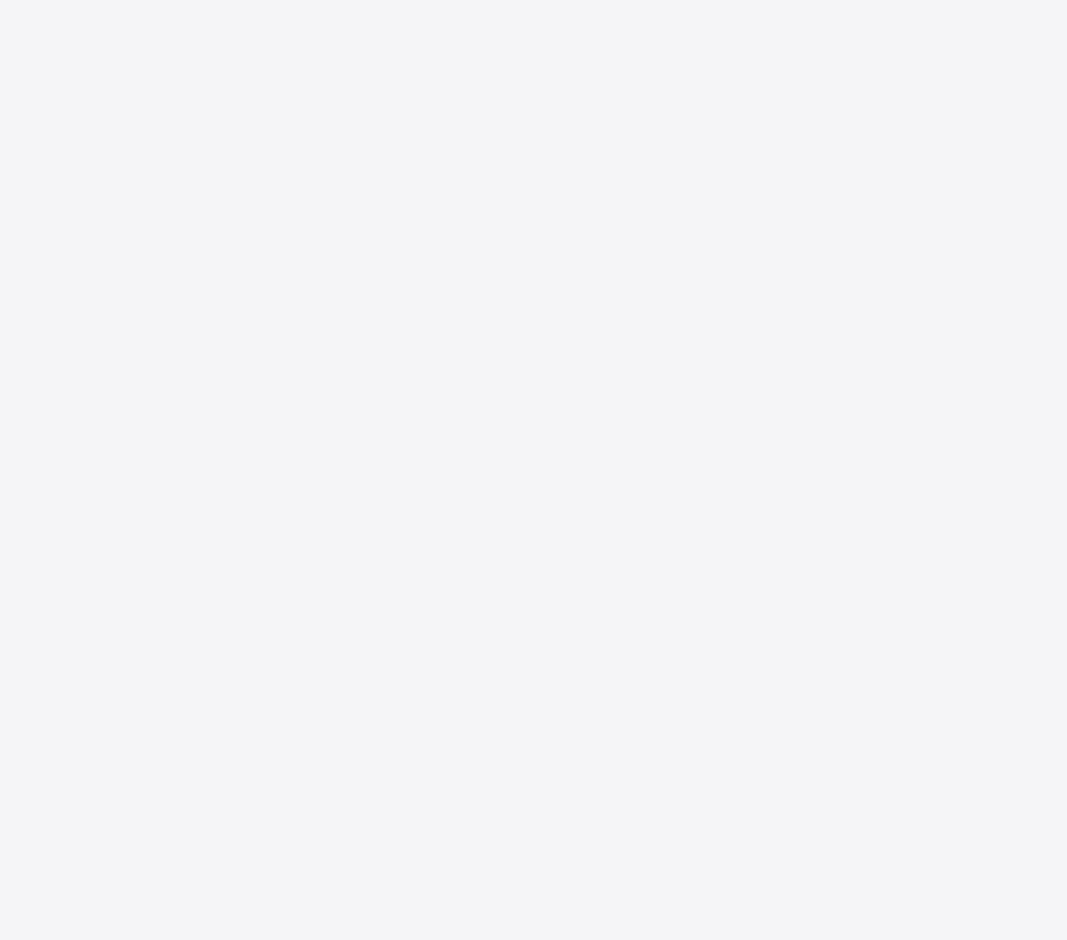
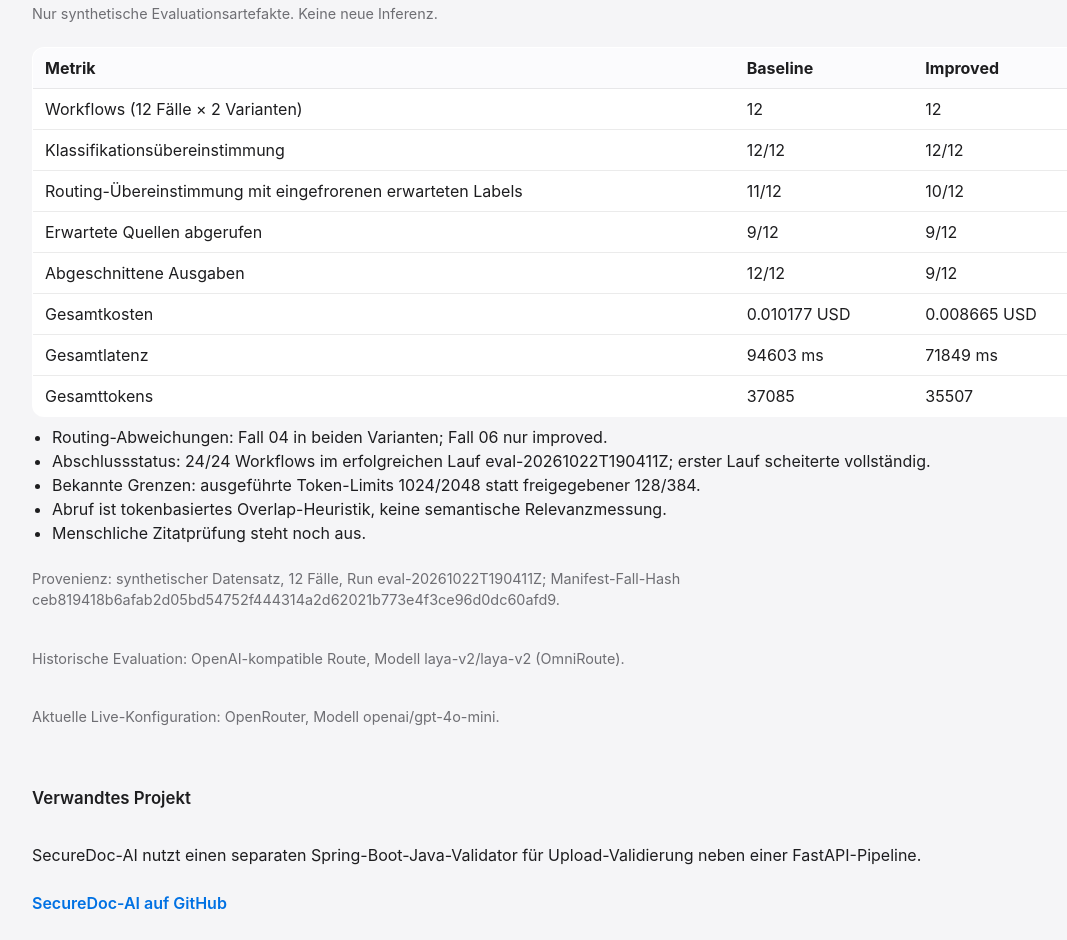
Before and after one commit to siliconsagenerd/prozesspilot, a Vue app in the folder frontend/: page / in a window 1280 px wide. Shown: the part 680-1620 px from the top of the page, without its empty margins (72-1139 px from the left). Before the commit the page ends 800 px from the top, so only its background shows below. Built offline with nearby package versions, Linux system fonts and the light colour scheme.

Commit message:
polish: public demo narrative, eval summary, footer

```diff
--- a/frontend/index.html
+++ b/frontend/index.html
@@ -5,7 +5,7 @@
     <meta name="viewport" content="width=device-width, initial-scale=1.0" />
     <meta name="theme-color" content="#f5f5f7" />
     <meta name="description" content="ProzessPilot – Customer Inquiry Workflow Copilot" />
-    <title>ProzessPilot</title>
+    <title>ProzessPilot – AI-Assisted Customer Support</title>
   </head>
   <body>
     <div id="app"></div>
--- a/frontend/src/App.vue
+++ b/frontend/src/App.vue
@@ -24,6 +24,11 @@
         </transition>
       </router-view>
     </main>
+    <footer class="site-footer">
+      <span>Vishrut Pandey</span>
+      <a href="https://github.com/siliconsagenerd/prozesspilot" target="_blank" rel="noopener noreferrer">GitHub</a>
+      <span>SQL: SQLite / PostgreSQL via SQLAlchemy</span>
+    </footer>
   </div>
 </template>
 <script setup lang="ts">
@@ -55,6 +60,7 @@ import { t, toggleLocale } from "./i18n";
     line-height: 1.5;
   }
   .app { max-width: 1120px; margin: 0 auto; padding: 1.25rem 1.5rem 3rem; }
+  .site-footer { margin-top: 2rem; padding-top: 1rem; border-top: 1px solid var(--border); color: var(--text-2); font-size: .85rem; display: flex; gap: 1rem; flex-wrap: wrap; }
   .topbar {
     display: flex; justify-content: space-between; align-items: center;
     margin-bottom: 1.5rem; padding: .75rem 1rem;
--- a/frontend/src/i18n.ts
+++ b/frontend/src/i18n.ts
@@ -90,6 +90,30 @@ const messages: Record<Locale, Record<string, string>> = {
     "demo.approvalState": "Freigabestatus",
     "demo.noSending": "Kundensenden bleibt deaktiviert. Keine Freigabe oder Änderung in der öffentlichen Demo.",
     "demo.back": "Zurück zur Übersicht",
+    "demo.policyNote": "Ein gemeldeter Defekt bedeutet nicht, dass das Produkt genutzt wurde. Defektbeschwerden können Ersatz oder Reparatur rechtfertigen. Die 30-Tage-Rückgabe gilt nur für ungenutzte Produkte in Originalverpackung. Dies sind separate Richtlinien, keine widersprüchlichen Angebote.",
+    "landing.eval.title": "Schreibgeschützte Evaluationszusammenfassung",
+    "landing.eval.readonly": "Nur synthetische Evaluationsartefakte. Keine neue Inferenz.",
+    "landing.eval.metric": "Metrik",
+    "landing.eval.workflows": "Workflows (12 Fälle × 2 Varianten)",
+    "landing.eval.classification": "Klassifikationsübereinstimmung",
+    "landing.eval.routing": "Routing-Übereinstimmung mit eingefrorenen erwarteten Labels",
+    "landing.eval.sources": "Erwartete Quellen abgerufen",
+    "landing.eval.truncation": "Abgeschnittene Ausgaben",
+    "landing.eval.cost": "Gesamtkosten",
+    "landing.eval.latency": "Gesamtlatenz",
+    "landing.eval.tokens": "Gesamttokens",
+    "landing.eval.mismatches": "Routing-Abweichungen: Fall 04 in beiden Varianten; Fall 06 nur improved.",
+    "landing.eval.completion": "Abschlussstatus: 24/24 Workflows im erfolgreichen Lauf eval-20261022T190411Z; erster Lauf scheiterte vollständig.",
+    "landing.eval.limits": "Bekannte Grenzen: ausgeführte Token-Limits 1024/2048 statt freigegebener 128/384.",
+    "landing.eval.retrieval": "Abruf ist tokenbasiertes Overlap-Heuristik, keine semantische Relevanzmessung.",
+    "landing.eval.citation": "Menschliche Zitatprüfung steht noch aus.",
+    "landing.eval.provenance": "Provenienz: synthetischer Datensatz, 12 Fälle, Run eval-20261022T190411Z; Manifest-Fall-Hash ceb819418b6afab2d05bd54752f444314a2d62021b773e4f3ce96d0dc60afd9.",
+    "landing.eval.historical": "Historische Evaluation: OpenAI-kompatible Route, Modell laya-v2/laya-v2 (OmniRoute).",
+    "landing.eval.current": "Aktuelle Live-Konfiguration: OpenRouter, Modell openai/gpt-4o-mini.",
+    "landing.portfolio.title": "Verwandtes Projekt",
+    "landing.portfolio.body": "SecureDoc-AI nutzt einen separaten Spring-Boot-Java-Validator für Upload-Validierung neben einer FastAPI-Pipeline.",
+    "landing.portfolio.link": "SecureDoc-AI auf GitHub",
+    "landing.stack": "Stack: FastAPI, Vue 3, SQLAlchemy (SQLite/PostgreSQL), RAG über lokale JSON-Wissensbasis.",
 
   },
   en: {
@@ -170,6 +194,30 @@ const messages: Record<Locale, Record<string, string>> = {
     "demo.approvalState": "Approval state",
     "demo.noSending": "Customer sending remains disabled. No approval or editing in the public demo.",
     "demo.back": "Back to overview",
+    "demo.policyNote": "A reported defect does not imply the product was used. Defect complaints may qualify for replacement or repair. The 30-day return applies only to unused products in original packaging. These are separate policies, not contradictory offers.",
+    "landing.eval.title": "Read-only evaluation summary",
+    "landing.eval.readonly": "Synthetic evaluation artifacts only. No new inference.",
+    "landing.eval.metric": "Metric",
+    "landing.eval.workflows": "Workflows (12 cases × 2 variants)",
+    "landing.eval.classification": "Classification agreement",
+    "landing.eval.routing": "Routing agreement with frozen expected labels",
+    "landing.eval.sources": "Expected sources retrieved",
+    "landing.eval.truncation": "Truncated outputs",
+    "landing.eval.cost": "Total cost",
+    "landing.eval.latency": "Total latency",
+    "landing.eval.tokens": "Total tokens",
+    "landing.eval.mismatches": "Routing mismatches: case 04 in both variants; case 06 in improved only.",
+    "landing.eval.completion": "Completion status: 24/24 workflows in successful run eval-20261022T190411Z; first run failed all classify steps.",
+    "landing.eval.limits": "Known limits: executed token limits 1024/2048 instead of approved 128/384.",
+    "landing.eval.retrieval": "Retrieval is token-overlap heuristic, not semantic relevance.",
+    "landing.eval.citation": "Human citation review is still pending.",
+    "landing.eval.provenance": "Provenance: synthetic dataset, 12 cases, run eval-20261022T190411Z; manifest case hash ceb819418b6afab2d05bd54752f444314a2d62021b773e4f3ce96d0dc60afd9.",
+    "landing.eval.historical": "Historical evaluation: OpenAI-compatible route, model laya-v2/laya-v2 (OmniRoute).",
+    "landing.eval.current": "Current live configuration: OpenRouter, model openai/gpt-4o-mini.",
+    "landing.portfolio.title": "Related project",
+    "landing.portfolio.body": "SecureDoc-AI uses a separate Spring Boot Java validator for upload validation alongside a FastAPI pipeline.",
+    "landing.portfolio.link": "SecureDoc-AI on GitHub",
+    "landing.stack": "Stack: FastAPI, Vue 3, SQLAlchemy (SQLite/PostgreSQL), RAG over a local JSON knowledge base.",
 
   },
 };
--- a/frontend/src/views/DemoView.vue
+++ b/frontend/src/views/DemoView.vue
@@ -21,6 +21,7 @@
         <div class="meta-item"><span class="label">{{ t("demo.approvalState") }}</span><span>{{ data.state }} ({{ data.routing_decision }})</span></div>
       </div>
 
+      <p class="policy-note">{{ t("demo.policyNote") }}</p>
       <div class="card">
         <div class="card-head">{{ t("demo.draft") }}</div>
         <pre>{{ data.draft }}</pre>
--- a/frontend/src/views/LandingView.vue
+++ b/frontend/src/views/LandingView.vue
@@ -6,7 +6,6 @@
       <p>{{ t("landing.what") }}</p>
       <p class="public-note">{{ t("landing.public") }}</p>
     </div>
-
     <div class="cards">
       <article class="card">
         <h3>{{ t("nav.demo") }}</h3>
@@ -20,16 +19,57 @@
       </article>
     </div>
 
+    <section class="eval-summary" aria-labelledby="eval-summary-title">
+      <h3 id="eval-summary-title">{{ t("landing.eval.title") }}</h3>
+      <p class="muted">{{ t("landing.eval.readonly") }}</p>
+      <table>
+        <thead>
+          <tr>
+            <th>{{ t("landing.eval.metric") }}</th>
+            <th>Baseline</th>
+            <th>Improved</th>
+          </tr>
+        </thead>
+        <tbody>
+          <tr><td>{{ t("landing.eval.workflows") }}</td><td>12</td><td>12</td></tr>
+          <tr><td>{{ t("landing.eval.classification") }}</td><td>12/12</td><td>12/12</td></tr>
+          <tr><td>{{ t("landing.eval.routing") }}</td><td>11/12</td><td>10/12</td></tr>
+          <tr><td>{{ t("landing.eval.sources") }}</td><td>9/12</td><td>9/12</td></tr>
+          <tr><td>{{ t("landing.eval.truncation") }}</td><td>12/12</td><td>9/12</td></tr>
+          <tr><td>{{ t("landing.eval.cost") }}</td><td>0.010177 USD</td><td>0.008665 USD</td></tr>
+          <tr><td>{{ t("landing.eval.latency") }}</td><td>94603 ms</td><td>71849 ms</td></tr>
+          <tr><td>{{ t("landing.eval.tokens") }}</td><td>37085</td><td>35507</td></tr>
+        </tbody>
+      </table>
+      <ul class="notes">
+        <li>{{ t("landing.eval.mismatches") }}</li>
+        <li>{{ t("landing.eval.completion") }}</li>
+        <li>{{ t("landing.eval.limits") }}</li>
+        <li>{{ t("landing.eval.retrieval") }}</li>
+        <li>{{ t("landing.eval.citation") }}</li>
+      </ul>
+      <p class="muted">{{ t("landing.eval.provenance") }}</p>
+      <p class="muted">{{ t("landing.eval.historical") }}</p>
+      <p class="muted">{{ t("landing.eval.current") }}</p>
+    </section>
+
+    <section class="portfolio">
+      <h3>{{ t("landing.portfolio.title") }}</h3>
+      <p>{{ t("landing.portfolio.body") }}</p>
+      <a class="github" href="https://github.com/siliconsagenerd/securedoc-ai" target="_blank" rel="noopener noreferrer">
+        {{ t("landing.portfolio.link") }}
+      </a>
+      <p class="muted">{{ t("landing.stack") }}</p>
+    </section>
+
     <a class="github" href="https://github.com/siliconsagenerd/prozesspilot" target="_blank" rel="noopener noreferrer">
       {{ t("landing.github") }}
     </a>
   </section>
 </template>
-
 <script setup lang="ts">
 import { t } from "../i18n";
 </script>
-
 <style scoped>
 .landing { display: grid; gap: 1.5rem; }
 .hero { display: grid; gap: .5rem; }
@@ -39,4 +79,10 @@ import { t } from "../i18n";
 .card { background: var(--surface); border: 1px solid var(--border); border-radius: var(--radius); padding: 1rem; }
 .link { color: var(--accent); text-decoration: none; font-weight: 600; }
 .github { color: var(--accent); text-decoration: none; font-weight: 600; width: fit-content; }
+.eval-summary, .portfolio { display: grid; gap: .5rem; }
+.eval-summary table { width: 100%; border-collapse: collapse; background: var(--surface); border: 1px solid var(--border); border-radius: var(--radius); overflow: hidden; }
+.eval-summary th, .eval-summary td { padding: .5rem .75rem; border-bottom: 1px solid var(--border); text-align: left; }
+.eval-summary th { background: var(--surface-2); }
+.notes { margin: 0; padding-left: 1.25rem; }
+.muted { color: var(--text-2); font-size: .9rem; }
 </style>
```
Also changed, not shown: 1 other file (tests, documents, lock files or other folders).
